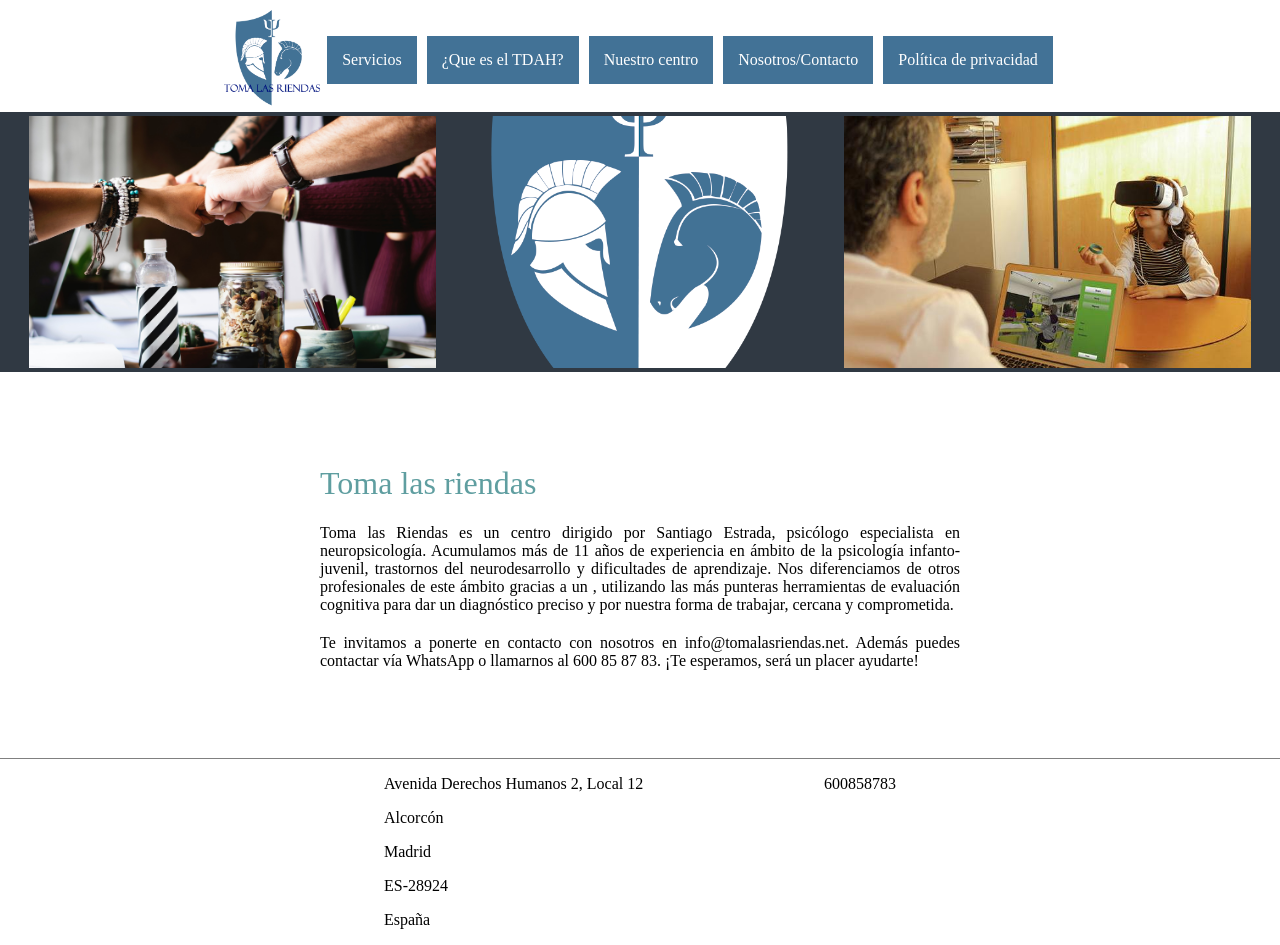
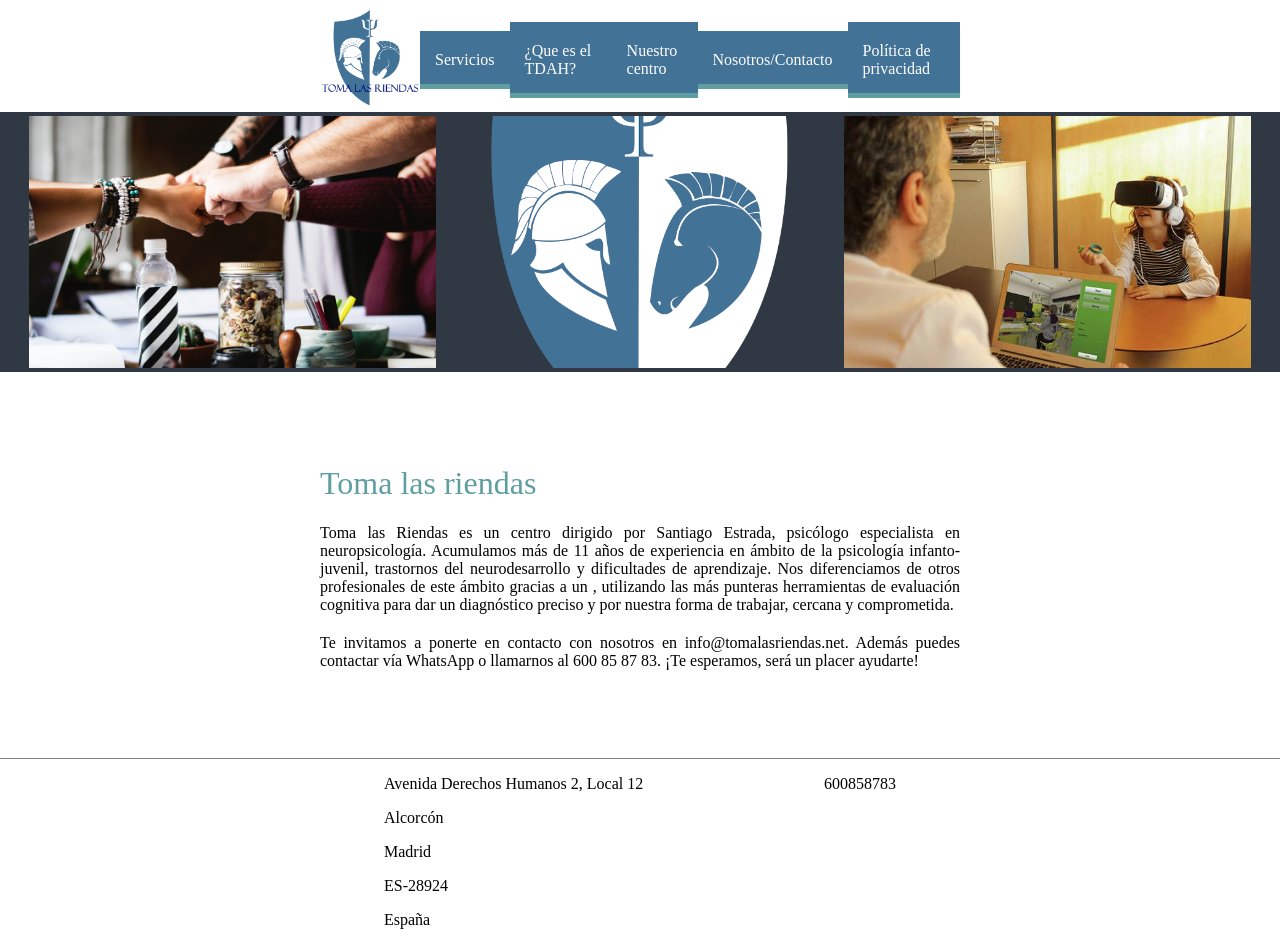
Before and after one commit to AlvaroPaniego/toma_las_riendas, a Vue app: page / in a window 1280 px wide. Built offline with nearby package versions, Linux system fonts and the light colour scheme.

Commit message:
Preparado el codigo para hacer animaciones de transicion

```diff
--- a/src/App.vue
+++ b/src/App.vue
@@ -1,9 +1,81 @@
 <template>
-    <router-view></router-view>
+    <div>
+        <nav class="centrado">
+            <router-link to="/">
+                <img src="./assets/logoTexto.png" width="100">
+            </router-link>
+            <router-link to="/servicios" class="enlace">Servicios</router-link>
+            <router-link to="/tdah" class="enlace">¿Que es el TDAH?</router-link>
+            <router-link to="/nuesto_centro" class="enlace">Nuestro centro</router-link>
+            <router-link to="/contacto" class="enlace">Nosotros/Contacto</router-link>
+            <router-link to="/privacidad" class="enlace">Política de privacidad</router-link>
+        </nav>
+        <router-view v-slot="{ Component }">
+            <transition name="fade">
+                <component :is="Component" />
+            </transition>
+        </router-view>
+    </div>
 </template>
+<script>
+// import AppNavBar from './components/shared/AppNavBar.vue';
+// export default{
+//     AppNavBar
+// }
+</script>
 <style>
-body{
+body {
     margin: 0;
     padding-top: 8px;
 }
+
+.centrado {
+    display: flex;
+    width: 50%;
+    justify-content: center;
+    align-items: center;
+    margin: auto;
+}
+
+.enlace {
+    margin: 0px;
+    color: white;
+    text-decoration: none;
+    padding: 15px;
+    background-color: #427296;
+    border-bottom: 5px solid cadetblue;
+    border-top: 5px solid #427296;
+    border-left: 0px solid #427296;
+    border-right: 0px solid #427296;
+    max-height: 10%;
+}
+
+nav .enlace:hover,
+nav .enlace.router-link-exact-active {
+    border: 5px solid cadetblue;
+    border-left: 0px solid cadetblue;
+    border-right: 0px solid cadetblue;
+    background-color: cadetblue;
+}
+
+/* nav .enlace.router-link-exact-active{
+    border: 5px solid gray;
+    border-left: 0px solid gray;
+    border-right: 0px solid gray;
+    background-color: gray;
+} */
+main {
+    top: 30px;
+    will-change: transform, opacity;
+}
+
+.fade-enter-from,
+.fade-leave-to {
+    opacity: 0;
+}
+
+.fade-enter-active,
+.fade-leave-active {
+    transition: opacity 0.5s ease-out;
+}
 </style>
--- a/src/components/center/OurCenter.vue
+++ b/src/components/center/OurCenter.vue
@@ -1,12 +1,10 @@
 <template>
-    <AppNavBar/>
-    <TextBlock
-    -img-source=""
-    -header="Servicios/ terapias"
+    <!-- <AppNavBar/> -->
+    <main>
+        <TextBlock -img-source="" -header="Servicios/ terapias"
             -text="En Toma las Riendas trabajamos para ofrecerte el mejor diagnóstico y tratamiento adaptado a las necesidades de cada paciente."
-    -footer=""
-    />
-    <PageDivider/>
+            -footer="" />
+        <PageDivider />
         <div class="divWidth">
             <div class="infoLanding">
                 <h1>
@@ -14,24 +12,28 @@
                 </h1>
                 <img src="../../assets/libretas.jpg">
                 <p>
-                Ofrecemos terapia neuropsicológica infanto-juvenil y adultos: TDAH, dislexia, transtornos emocionales y de aprendizaje, daño cerebral. Además realizamos evaluaciones completas adaptadas a las necesidades de cada paciente.
+                    Ofrecemos terapia neuropsicológica infanto-juvenil y adultos: TDAH, dislexia, transtornos
+                    emocionales y de aprendizaje, daño cerebral. Además realizamos evaluaciones completas adaptadas a
+                    las necesidades de cada paciente.
                 </p>
             </div>
-        <ImageCarousel/>
+            <ImageCarousel />
         </div>
         <video class="divWidth" src="https://youtu.be/hoy7kHd9cy8"></video>
-    <PageDivider/>
-    <AppFooter/>
+        <PageDivider />
+        <AppFooter />
+    </main>
+
 </template>
 <script>
-import AppNavBar from '../shared/AppNavBar.vue';
+// import AppNavBar from '../shared/AppNavBar.vue';
 import AppFooter from '../shared/AppFooter.vue';
 import PageDivider from '../shared/PageDivider.vue';
 import ImageCarousel from '../landing/ImageCarousel.vue';
 import TextBlock from '../shared/TextBlock.vue';
-export default{
+export default {
     components: {
-        AppNavBar,
+        // AppNavBar,
         AppFooter,
         PageDivider,
         ImageCarousel,
@@ -40,7 +42,7 @@ export default{
 }
 </script>
 <style scoped>
-img{
+img {
     width: 100%;
 }
 </style>
--- a/src/components/contact/OurContanct.vue
+++ b/src/components/contact/OurContanct.vue
@@ -1,27 +1,26 @@
 <template>
-    <AppNavBar/>
-    <ImageCarousel/>
+    <!-- <AppNavBar/> -->
+    <main>
+        <ImageCarousel />
 
-    <TextBlock
-    -header="Contacta con nosotros"
-    -text="Toma las Riendas es un centro dirigido por Santiago Estrada, psicólogo especialista en neuropsicología.
+        <TextBlock -header="Contacta con nosotros"
+            -text="Toma las Riendas es un centro dirigido por Santiago Estrada, psicólogo especialista en neuropsicología.
 
-        Te invitamos a ponerte en contacto con nosotros vía WhatsApp o llamarnos al 600 85 87 83. ¡Te esperamos, será un placer ayudarte!"
-    -footer=""
-   />
-    <p class="mapaP">Nuestra ubicación</p>
-    <img class="mapa" src="../../assets/mapaPlaceholder.png" alt="">
-   <PageDivider/>
-   <AppFooter/>
+        Te invitamos a ponerte en contacto con nosotros vía WhatsApp o llamarnos al 600 85 87 83. ¡Te esperamos, será un placer ayudarte!" -footer="" />
+        <p class="mapaP">Nuestra ubicación</p>
+        <img class="mapa" src="../../assets/mapaPlaceholder.png" alt="">
+        <PageDivider />
+        <AppFooter />
+    </main>
 </template>
 <script>
-import AppNavBar from '../shared/AppNavBar.vue';
+// import AppNavBar from '../shared/AppNavBar.vue';
 import AppFooter from '../shared/AppFooter.vue';
 import TextBlock from '../shared/TextBlock.vue';
 import PageDivider from '../shared/PageDivider.vue';
-export default{
+export default {
     components: {
-        AppNavBar,
+        // AppNavBar,
         AppFooter,
         TextBlock,
         PageDivider
@@ -29,7 +28,7 @@ export default{
 }
 </script>
 <style>
-.mapa{
+.mapa {
     display: flex;
     align-items: center;
     width: 50%;
@@ -38,7 +37,8 @@ export default{
     margin-left: auto;
     margin-right: auto;
 }
-.mapaP{
+
+.mapaP {
     text-align: center;
 }
 </style>
--- a/src/components/landing/LandingView.vue
+++ b/src/components/landing/LandingView.vue
@@ -1,27 +1,27 @@
 <template>
-    <AppNavBar/>
-    <ImageCarousel/>
+    <!-- <AppNavBar/> -->
+    <main>
+        <ImageCarousel />
 
-    <TextBlock
-    -header="Toma las riendas"
-    -text="Toma las Riendas es un centro dirigido por Santiago Estrada, psicólogo especialista en neuropsicología.
+        <TextBlock -header="Toma las riendas"
+            -text="Toma las Riendas es un centro dirigido por Santiago Estrada, psicólogo especialista en neuropsicología.
                 Acumulamos más de 11 años de experiencia en ámbito de la psicología infanto-juvenil, trastornos del neurodesarrollo y dificultades de aprendizaje.
                 Nos diferenciamos de otros profesionales de este ámbito gracias a un ,
                 utilizando las más punteras herramientas de evaluación cognitiva para dar un diagnóstico preciso y por nuestra forma de trabajar, cercana y comprometida."
-    -footer="Te invitamos a ponerte en contacto con nosotros en info@tomalasriendas.net. Además puedes contactar vía WhatsApp o llamarnos al 600 85 87 83.  ¡Te esperamos, será un placer ayudarte!"
-   />
-   <PageDivider/>
-   <AppFooter/>
+            -footer="Te invitamos a ponerte en contacto con nosotros en info@tomalasriendas.net. Además puedes contactar vía WhatsApp o llamarnos al 600 85 87 83.  ¡Te esperamos, será un placer ayudarte!" />
+        <PageDivider />
+        <AppFooter />
+    </main>
 </template>
 <script>
-import AppNavBar from '../shared/AppNavBar.vue';
+// import AppNavBar from '../shared/AppNavBar.vue';
 import AppFooter from '../shared/AppFooter.vue';
 import TextBlock from '../shared/TextBlock.vue';
 import ImageCarousel from '../landing/ImageCarousel.vue';
 import PageDivider from '../shared/PageDivider.vue';
-export default{
+export default {
     components: {
-        AppNavBar,
+        // AppNavBar,
         AppFooter,
         TextBlock,
         ImageCarousel,
--- a/src/main.js
+++ b/src/main.js
@@ -2,4 +2,5 @@ import { createApp } from 'vue'
 import App from './App.vue'
 import router from './router/router'
 
-createApp(App).use(router).mount('#app')
+const app = createApp(App)
+app.use(router).mount('#app')
--- a/src/router/router.js
+++ b/src/router/router.js
@@ -1,22 +1,50 @@
-import OurCenter from "@/components/center/OurCenter.vue";
-import OurContanct from "@/components/contact/OurContanct.vue";
-import Landing from "@/components/landing/LandingView.vue";
-import PrivacyPolicy from "@/components/PrivacyPolicy/PrivacyPolicy.vue";
-import Services from "@/components/services/ServicesView.vue";
-import TDAH from "@/components/TDAH/TDAH.vue";
-import { createRouter, createWebHashHistory } from "vue-router";
+// import OurCenter from "@/components/center/OurCenter.vue";
+// import OurContanct from "@/components/contact/OurContanct.vue";
+// import Landing from "@/components/landing/LandingView.vue";
+// import PrivacyPolicy from "@/components/PrivacyPolicy/PrivacyPolicy.vue";
+// import Services from "@/components/services/ServicesView.vue";
+// import TDAH from "@/components/TDAH/TDAH.vue";
+import { createRouter, createWebHistory } from "vue-router";
 
 const routes = [
-    {path: '/', component: Landing},
-    {path: '/servicios', component: Services},
-    {path: '/tdah', component: TDAH},
-    {path: '/nuesto_centro', component: OurCenter},
-    {path: '/contacto', component: OurContanct},
-    {path: '/privacidad', component: PrivacyPolicy}
+    {
+        path: '/',
+        name: "Home",
+        component: () => import("@/components/landing/LandingView.vue")
+    },
+    {
+        path: '/servicios',
+        name:"Servicios",
+        component: () => import("@/components/services/ServicesView.vue")
+    },
+
+    {
+        path: '/tdah',
+        name:"TDAH",
+        component: () => import("@/components/TDAH/TDAH.vue")
+    },
+
+    {
+        path: '/nuesto_centro',
+        name:"",
+        component: () => import("@/components/center/OurCenter.vue")
+    },
+
+    {
+        path: '/contacto',
+        name:"Contacto",
+        component: () => import("@/components/contact/OurContanct.vue")
+    },
+
+    {
+        path: '/privacidad',
+        name:"Privacidad",
+        component: () => import("@/components/PrivacyPolicy/PrivacyPolicy.vue")
+    }
 ]
 
 const router = createRouter({
-    routes: routes,
-    history: createWebHashHistory()
+    history: createWebHistory(),
+    routes: routes
 })
 export default router
```
Also changed, not shown: src/components/PrivacyPolicy/PrivacyPolicy.vue (+68 -20 lines), src/components/TDAH/TDAH.vue (+46 -16 lines), src/components/services/ServicesView.vue (+20 -16 lines). Lines whose indentation alone changed are shown as unchanged.
